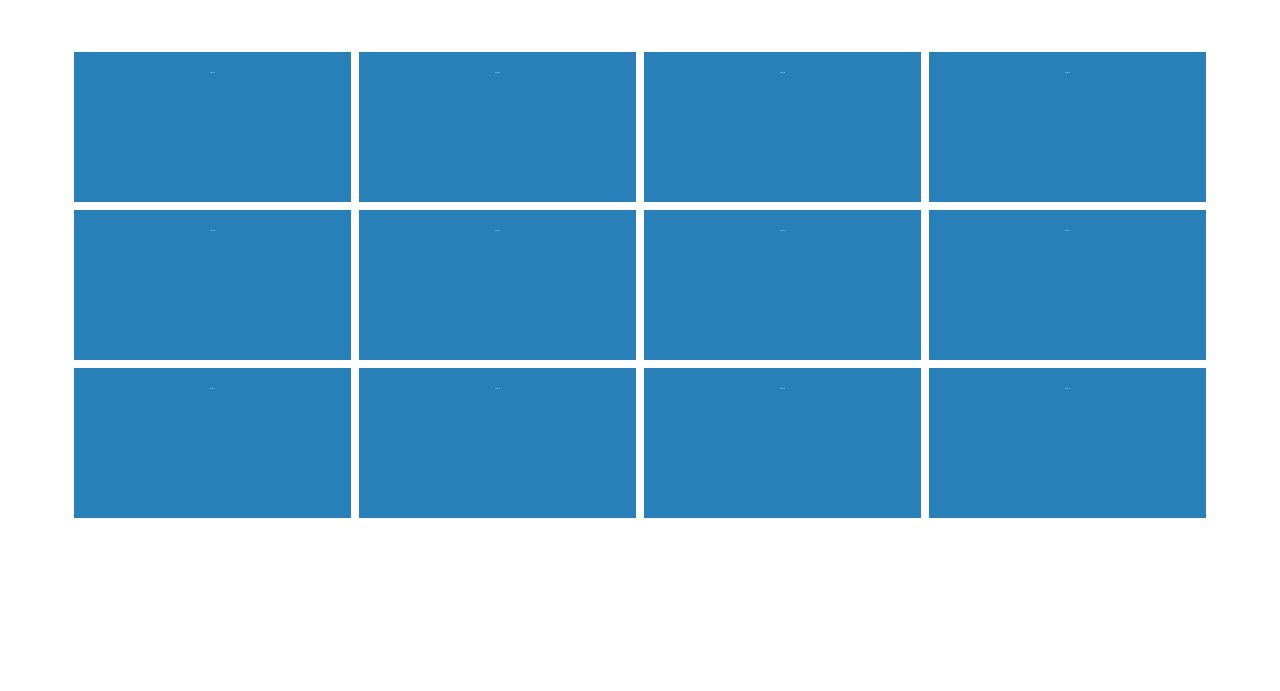
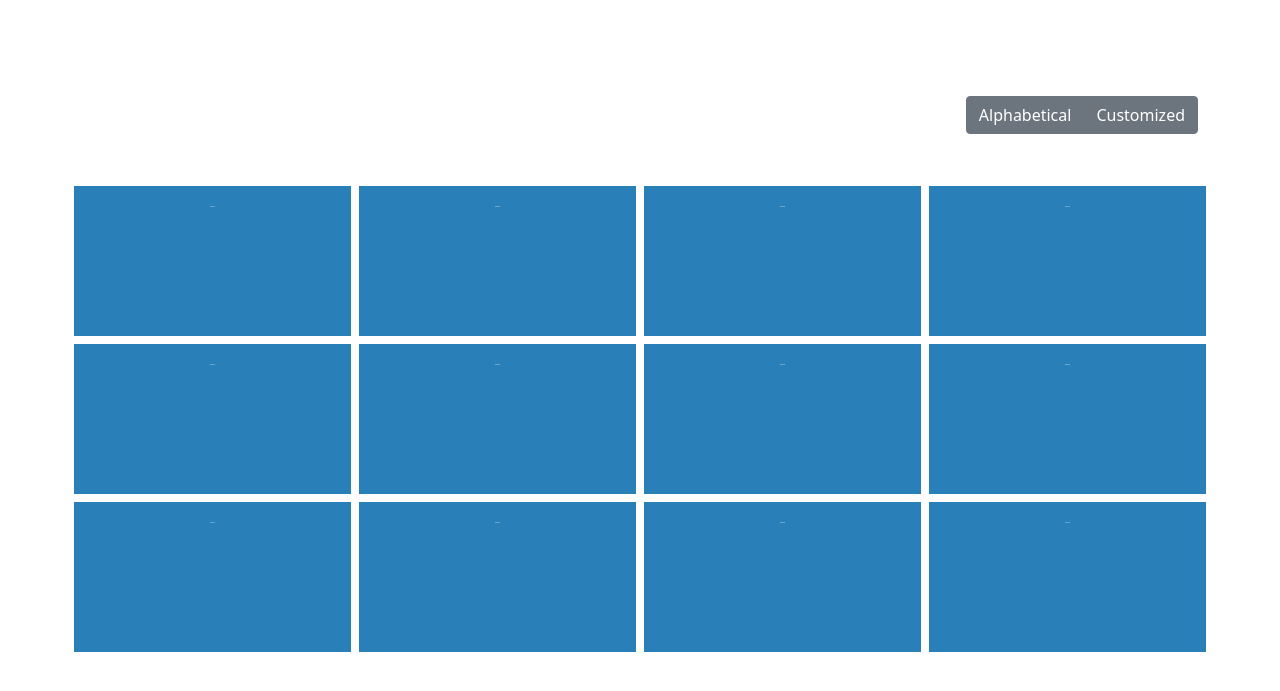
Before and after one commit to darshanakgr/dashboard-assignment, a Flask app: template templates/index.html in a window 1280 px wide. Shown: the part 56-747 px from the top of the page. Run offline with Flask 2, Linux system fonts and the light colour scheme; the template is opened without the code that fills it: most values are stand-ins (such as "Sample title", 1, 10 or a date in 2020); some libraries are stand-ins or nearby versions.

Commit message:
minor bugs fixed

```diff
--- a/app.py
+++ b/app.py
@@ -16,7 +16,10 @@ cfg = Config(n_tiles=len(tile.tiles))
 @app.route('/')
 def home():
     tiles_data = copy.deepcopy(tile.tiles)
-    tiles_data = reoder_tiles(tiles_data, cfg)
+    if cfg.get_mode() == Config.ALPHABETICAL:
+        tiles_data.sort(key=lambda x: x["id"])
+    else:
+        tiles_data = reoder_tiles(tiles_data, cfg)
     return render_template("index.html", tiles=tiles_data, font_size=cfg.get_text_size(), icon_size=cfg.get_icon_size())
 
 @app.route('/customize')
@@ -77,12 +80,32 @@ def set_preferences():
         return "OK"
     return "ERROR"
 
-@app.route('/api/tiles/', methods=["GET"])
+@app.route('/api/tiles', methods=["GET"])
 def get_reodered_tiles():
     tiles_data = copy.deepcopy(tile.tiles)
     tiles_data = reoder_tiles(tiles_data, cfg)
     return jsonify(tiles_data)
 
+@app.route('/api/order', methods=["POST"])
+def set_mode():
+    print("Function is called", file=sys.stdout)
+    if request.is_json:
+        d = request.get_json()
+        mode = int(d["mode"])
+        cfg.set_mode(mode)
+        tiles_data = copy.deepcopy(tile.tiles)
+        if cfg.get_mode() == Config.ALPHABETICAL:
+            tiles_data.sort(key=lambda x: x["id"])
+        else:
+            tiles_data = reoder_tiles(tiles_data, cfg)
+        return jsonify(tiles_data)
+    return "ERROR"
+
+
+@app.route('/api/order', methods=["GET"])
+def get_mode():
+    return jsonify(cfg.get_mode())
+
 
 if __name__ == "__main__":
     app.run(debug=True)
--- a/configs/tile.py
+++ b/configs/tile.py
@@ -20,12 +20,17 @@ tiles = [
 ]
 
 class Config:
+    ALPHABETICAL = 0
+    CUSTOM = 1
+
     def __init__(self, n_tiles):
         self.__text_size = 20
         self.__icon_size = 40
         self.__frequencies = []
         self.__preferences = np.ones(n_tiles) * 3
         self.__n_tiles = n_tiles
+        self.__mode = Config.ALPHABETICAL
+
 
         self.randomize_frequencies()
         self.randomize_preferences()
@@ -62,3 +67,10 @@ class Config:
 
     def get_preference(self, i):
         return self.__preferences[i]
+
+    def set_mode(self, mode):
+        self.__mode = mode
+
+
+    def get_mode(self):
+        return self.__mode
--- a/constraints_solver.py
+++ b/constraints_solver.py
@@ -69,7 +69,6 @@ def reoder_tiles(tiles_data, cfg):
 
     for t, p in cs:
         if x[t, p].value() == 1:
-            print(f"Tile: {t}, Placeholder: {p}, Frequency: {frequencies[t]}, Preference: {preferences[t]}")
             solution[t] = p
 
     tiles_data.sort(key=lambda x: solution[x["id"]])
--- a/static/customize.js
+++ b/static/customize.js
@@ -168,7 +168,6 @@ function renderTiles(){
             $('#tile-space').html(htmlLines)
 
             $(".tile-func").click(function(e){
-                console.log('Clicked', )
                 $(".tile-func").css('background-color', '#2980b9')
                 $(this).css('background-color', '#3498db')
 
--- /dev/null
+++ b/static/index.js
@@ -0,0 +1,71 @@
+function setActiveOrder(order) {
+    if (order == 0) {
+        $('#alpha-btn').addClass('active')
+        $('#custom-btn').removeClass('active')
+    } else {
+        $('#alpha-btn').removeClass('active')
+        $('#custom-btn').addClass('active')
+    }
+}
+
+
+function setOrderBy(order){
+    $.ajax({
+        type: 'POST',
+        contentType: 'application/json',
+        url: "http://127.0.0.1:5000/api/order",
+        data: JSON.stringify({mode: order}),
+        dataType : 'json',
+        success : (tiles) => {
+            let textSize = $("#menu-space").attr("data-text");
+            let iconSize = $("#menu-space").attr("data-icon");
+            let htmlLines = ""
+            tiles.forEach((tile, index) => {
+                if(index % 4 == 0){
+                    htmlLines += '<div class="row">'
+                }
+
+                htmlLines += '<div class="col tile m-1">'
+                htmlLines += '<div class="row mt-lg-3">'
+                htmlLines += '<div class="col text-center">'
+                htmlLines += `<i class="${tile.icon}" style="font-size: ${iconSize}px;"></i>`
+                htmlLines += '</div>'
+                htmlLines += '</div>'
+                htmlLines += '<div class="row mt-1">'
+                htmlLines += '<div class="col text-center">'
+                htmlLines += `<p style="font-size: ${textSize}px;">${tile.name}</p>`
+                htmlLines += '</div>'
+                htmlLines += '</div>'
+                htmlLines += '</div>'
+
+                if (index % 4 == 3) {
+                    htmlLines += '</div>'
+                }
+            });
+            $('#menu-space').html(htmlLines)
+
+            setActiveOrder(order);
+        },
+        error : (err) => {
+            console.log(err);
+        }
+    });
+
+}
+
+
+$("#alpha-btn").click(function (e) {
+    setOrderBy(0)
+});
+
+$("#custom-btn").click(function (e) {
+    setOrderBy(1)
+});
+
+$(document).ready(function(){
+    if (top.location.pathname === '/'){
+        $.get("http://127.0.0.1:5000/api/order", function(data) {
+            setActiveOrder(data);
+        });
+    }
+});
--- a/templates/base.html
+++ b/templates/base.html
@@ -69,6 +69,7 @@
         <script src="https://code.jquery.com/jquery-3.6.0.min.js" integrity="sha256-/xUj+3OJU5yExlq6GSYGSHk7tPXikynS7ogEvDej/m4=" crossorigin="anonymous"></script>
         <script src="https://code.jquery.com/ui/1.13.1/jquery-ui.js"></script>
         <script src="https://cdnjs.cloudflare.com/ajax/libs/Chart.js/2.5.0/Chart.min.js"></script>
+        <script src="{{url_for('static', filename='index.js')}}"></script>
         <script src="{{url_for('static', filename='customize.js')}}"></script>
     </body>
 </html>
--- a/templates/index.html
+++ b/templates/index.html
@@ -3,6 +3,13 @@
 {% block content %}
 
 <div class="container pt-5">
+    <div class="d-flex flex-row-reverse mt-5 mb-5">
+        <div class="btn-group" role="group" aria-label="sort-by">
+            <button type="button" class="btn btn-secondary" id="alpha-btn">Alphabetical</button>
+            <button type="button" class="btn btn-secondary" id="custom-btn">Customized</button>
+        </div>
+    </div>
+    <div id="menu-space" data-text="{{ text_size }}" data-icon="{{ icon_size }}">
         {% for i in range(3) %}
             <div class="row">
                 {% for j in range(4) %}
@@ -23,6 +30,8 @@
         {% endfor %}
     </div>
 
+</div>
+
 <style>
     .tile{
         background-color: #2980b9;
```
Also changed, not shown: configs/colors.py (line endings or trailing spaces), templates/customize copy.html (line endings or trailing spaces), templates/customize.html (line endings or trailing spaces), 1 other file. Lines whose indentation alone changed are shown as unchanged.
